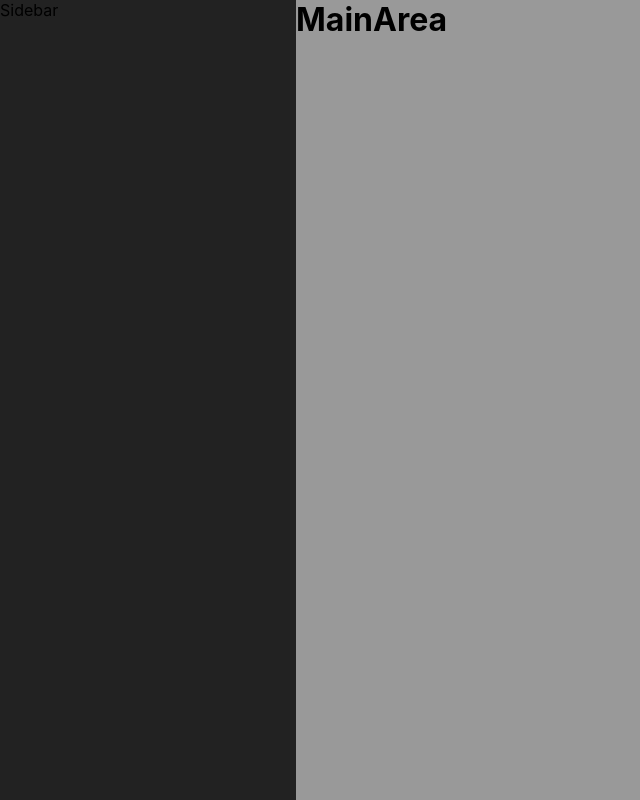
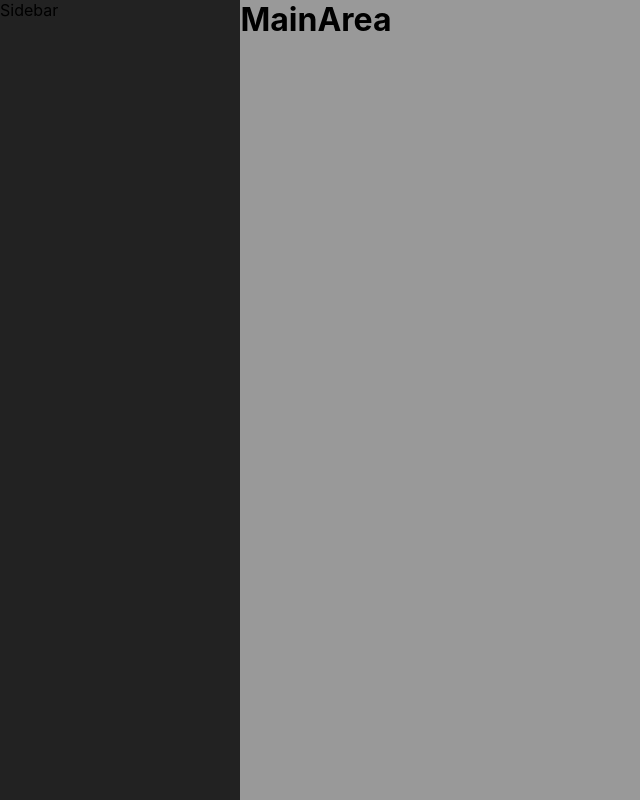
Before and after one commit to carvargas/dashboard_grupo3, a React (Create React App) app in the folder dashboard/: page / in a window 1280 px wide. Shown: the whole page, without its empty margins (0-640 px from the left). Built offline with nearby package versions, Linux system fonts and the light colour scheme.

Commit message:
correccion nomenclaturas

```diff
--- a/dashboard/src/App.css
+++ b/dashboard/src/App.css
@@ -46,7 +46,7 @@
   }
 
   .main-area{
-    width: calc(100% - 296px);
+    width: 100%;
     align-self: flex-end;
     justify-self: flex-end;
   }
--- a/dashboard/src/components/Sidebar.js
+++ b/dashboard/src/components/Sidebar.js
@@ -1,6 +1,6 @@
 import React, { useContext } from 'react'
 import { menuContext } from '../contexts/MenuContext'
-import useOnClickOutside from '../hooks/useOnlickOutside'
+import useOnClickOutside from '../hooks/useOnClickOutside'
 
 const Sidebar = () => {
   const {menu, setMenu } = useContext(menuContext)
```
Also changed, not shown: dashboard/src/hooks/useOnClickOutside.js (renamed from dashboard/src/hooks/useOnlickOutside.js).
